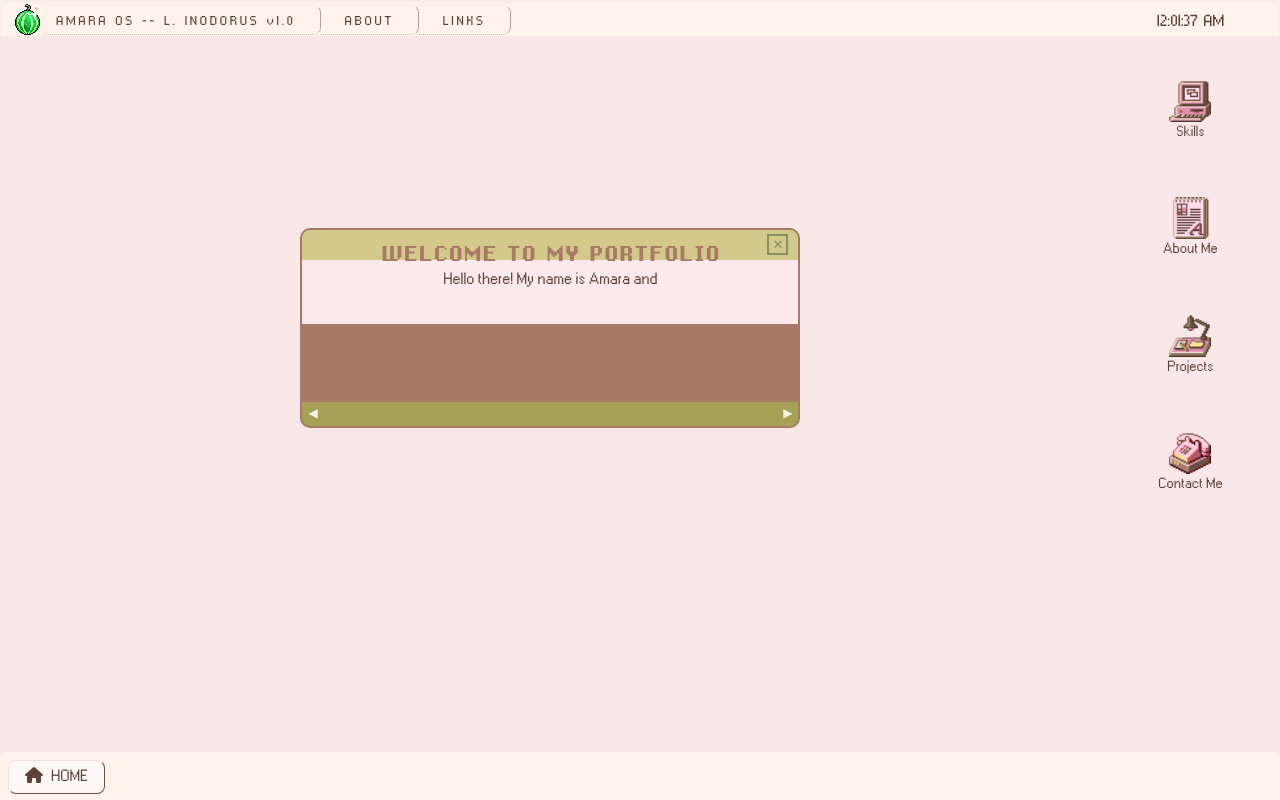
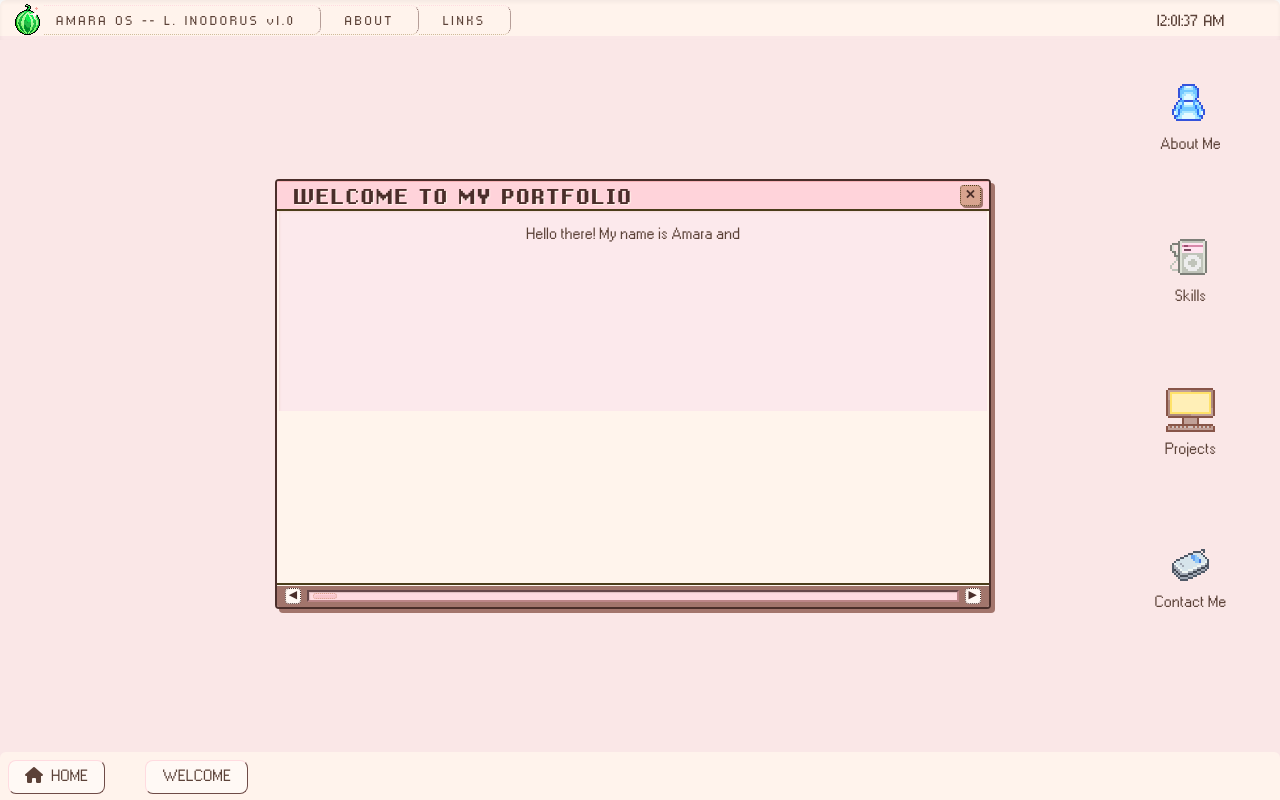
Before and after one commit to codemelonn/portfolio, a website: page src/index.html in a window 1280 px wide. Drawn offline with nearby package versions, Linux system fonts and the light colour scheme; files that its build step writes are made by us from their sources.

Commit message:
amazing updates

```diff
--- a/src/css/styles.css
+++ b/src/css/styles.css
@@ -64,11 +64,18 @@
 @tailwind components;
 @tailwind utilities;
 
-.pane-filler {
-    box-shadow: 4px -4px 6px rgba(0, 0, 0, 0.09);
+.icon-image {
+    image-rendering: pixelated;
+
+    /* to improve user interaction, highlighting text will be disabled here */
+    -ms-user-select: none;
+    -webkit-user-select: none;
+    user-select: none;
 }
 
-
+.left-pane {
+    height: calc(100vh - 36px - 48px);    /* tailwind does not support multi calc inputs */
+}
 
 :root {
     /* Soft Neutrals */
@@ -135,5 +142,4 @@
             var(--sweeter-pink) 50%,
             var(--sweet-pink) 100%
         );
-
 }
--- a/src/css/window.css
+++ b/src/css/window.css
@@ -1,23 +1,33 @@
 /* WINDOW */
 .window {
-    border-radius: 10px;
-    background-color: var(--milk-tea-brown);
-    border: 2px solid var(--milk-tea-brown);
+    border-radius: 0;
+    background-color: var(--vanilla-cream);
+    border: 2px solid var(--cocoa-text);
+    border-radius: 4px;
     overflow: hidden;
-    position: relative;
+    position: absolute;
+    box-shadow: 4px 4px 0 var(--milk-brown);
 }
 
 /* TITLE BAR */
 .title-bar {
-    background-color: var(--sweet-tarts);
-    color: var(--milk-tea-brown);
+    background-color: var(--sweet-pink);
+    color: var(--cocoa-text);
+    text-shadow: 1px 1px 1px var(--vanilla-cream);
     height: 30px;
+    border-bottom: 2px solid var(--cafe-noir);
+    display: flex;
+    align-items: center;
+    position: relative;
+    box-shadow: inset 0 1px 0 var(--shell-pink);
 }
 
 .title-bar-text {
-    /* to improve user interaction, highlighting text will be disabled here */
     font-family: "Block Blueprint", sans-serif;
     font-size: 30px;
+    padding-left: 15px;
+
+    /* to improve user interaction, highlighting text will be disabled here */
     -ms-user-select: none;
     -webkit-user-select: none;
     user-select: none;
@@ -26,49 +36,132 @@
 /* CONTROL BUTTONS */
 .title-bar-controls {
     position: absolute;
-    right: 10px;
+    right: 8px;
     top: 4px;
     display: flex;
-    gap: 2px;
+    gap: 4px;
 }
 
 .title-bar-controls button {
     width: 21px;
     height: 21px;
     font-size: 13px;
-    color: var(--moss-green);
+    color: var(--cocoa-text);
     cursor: pointer;
-    border: 2px solid var(--moss-green);
+    border: 1px dotted var(--cafe-noir);
+    border-radius: 4px;
+    background-color: var(--rose-blush);
+    font-weight: bold;
+    display: flex;
+    align-items: center;
+    justify-content: center;
+    box-shadow: 2px 2px 0 var(--milk-brown);
+
+    -ms-user-select: none;
+    -webkit-user-select: none;
+    user-select: none;
 }
 
 .title-bar-controls button:hover {
+    background-color: var(--mint-dust);
+    color: var(--ink);
+    transform: translate(1px, 1px);
+    box-shadow: 1px 1px 0 var(--milk-brown);
+}
+
+.title-bar-controls button:active {
+    background-color: var(--mint-glint);
+    transform: translate(2px, 2px);
+    box-shadow: none;
 }
 
 /* WINDOW BODY */
 .window-body {
     background-color: var(--whisper-pink);
-    padding: 8px;
+    padding: 12px;
     overflow-y: auto;
-    padding-bottom: 32px;
+    padding-bottom: 36px;
+    min-height: 200px;
+    border-left: 2px solid var(--vanilla-cream);
+    border-right: 2px solid var(--vanilla-cream);
+    box-shadow: inset 1px 1px 2px rgba(215, 164, 143, 0.2);
 }
 
 .window-footer {
-    background-color: var(--melon-rind);
+    background-color: var(--milk-brown);
     color: var(--vanilla-cream);
     height: 24px;
     display: flex;
     align-items: center;
     justify-content: space-between;
-    padding: 0 6px;
-    font-size: 12px;
+    padding: 0 8px;
+    font-size: 11px;
     position: absolute;
     bottom: 0;
     left: 0;
-    width: 100%;
+    right: 0;
     z-index: 1;
+    border-top: 2px solid var(--cafe-noir);
+    font-family: 'Courier New', monospace;
+    font-weight: bold;
+    letter-spacing: 0.5px;
+    box-shadow: inset 0 1px 0 var(--vanilla-cream);
 
     /* to improve user interaction, highlighting text will be disabled here */
     -ms-user-select: none;
     -webkit-user-select: none;
     user-select: none;
 }
+
+.scroll-left, .scroll-right {
+    width: 16px;
+    height: 16px;
+    background-color: var(--vanilla);
+    border: 1px dotted var(--cocoa-text);
+    border-radius: 4px;
+    display: flex;
+    align-items: center;
+    justify-content: center;
+    cursor: pointer;
+    font-size: 10px;
+    color: var(--cocoa-text);
+    font-weight: bold;
+    transition: all 0.1s ease;
+    box-shadow: inset 1px 1px 0 var(--vanilla-cream);
+}
+
+.scroll-left:hover, .scroll-right:hover {
+    background-color: var(--mint-glint);
+    color: var(--ink);
+    transform: translate(1px, 1px);
+    box-shadow: inset 1px 1px 0 var(--moss-green);
+}
+
+.scroll-left:active, .scroll-right:active {
+    background-color: var(--mint-dust);
+    color: var(--ink);
+    box-shadow: inset -1px -1px 0 var(--cafe-noir);
+}
+
+.scroll-bar {
+    flex: 1;
+    height: 12px;
+    margin: 0 6px;
+    background-color: var(--sweeter-pink);
+    border: 2px inset var(--peach-blush);
+    position: relative;
+    box-shadow: inset 1px 1px 1px rgba(94, 71, 61, 0.2);
+}
+
+.scroll-bar::after {
+    content: '';
+    position: absolute;
+    left: 4px;
+    top: 1.5px;
+    width: 24px;
+    height: 6px;
+    background-color: var(--blush-pink);
+    border: 1px dotted var(--rose-blush);
+    border-radius: 4px;
+    box-shadow: inset 1px 1px 0 var(--sweet-pink);
+}
--- a/src/index.html
+++ b/src/index.html
@@ -44,7 +44,7 @@
                             <img
                                 src="/assets/icons/melon_os.png"
                                 alt="melon os image"
-                                class="pl-3"
+                                class="icon-image pl-3"
                             />
                             <p
                                 class="border-r border-r-cocoaBrown border-b border-b-tan border-t border-t-sweeterPink border-dotted rounded-r-lg pr-6 pl-3"
@@ -75,10 +75,10 @@
                 <div class="desktop-container flex flex-row mt-9 h-[calc(100vh-36px)] bg-blushMilk">
                     <!-- left-pane -->
                     <div
-                        class="left-pane w-[86%] flex flex-row justify-center text-center pt-[15%]"
+                        class="left-pane overflow-hidden relative w-[86%] text-center"
                     >
-                        <!-- Welcome Screen -->
-                        <div id="welcome-screen" class="window z-10 w-[500px] h-[200px]">
+                        <!-- WELCOME SCREEN -->
+                        <div id="welcome-screen" class="window z-10 w-[65%] h-[60%] fixed left-[25%] top-[20%]" data-page="welcome">
                             <div class="title-bar">
                                 <div class="title-bar-text">WELCOME TO MY PORTFOLIO</div>
                                 <div class="title-bar-controls">
@@ -119,7 +119,7 @@
                             data-page="about_me"
                         >
                             <div class="title-bar font-blockBlueprint text-2xl">
-                                <div class="title-bar-text "></div>
+                                <div class="title-bar-text"></div>
                                 <div class="title-bar-controls">
                                     <button class="close-window">x</button>
                                 </div>
@@ -169,114 +169,80 @@
                     </div>
 
                     <!-- RIGHT PANE -->
+                    <div class="right-pane w-[14%] flex flex-col justify-start items-center">
 
-                    <div class="right-pane w-[14%] flex flex-col justify-start items-center pt-10">
-                        <!-- begin icon tabs -->
-                        <!-- clickable folders that open windows -->
+                        <!-- BEGIN TAB ICONS -->
+                        <div class="grid grid-cols-1 grid-rows-5 gap-0 w-full h-full">
+
+                            <!-- ABOUT ME ICON -->
+                            <div class="flex flex-col justify-center items-center m-3 mx-9 hover:border-2 border-dashed border-milkTeaBrown">
+                                <img
+                                    src="/assets/icons/blue_person.png"
+                                    alt="about_me"
+                                    class="icon-image w-[60%] peer cursor-pointer z-10 relative"
+                                    onclick="loadhtml('about_me')"
+                                />
+                                <p class="leading-none text-md mt-0">About Me</p>
+                            </div>
 
                             <!-- SKILLS ICON -->
-                        <div
-                            class="group relative mb-[50px] px-2 py-1 w-full flex flex-col items-center justify-center"
-                            data-page="skills"
-                        >
-                            <div
-                                class="absolute inset-0 rounded-sm border border-dotted border-[#a58d7f]/60 bg-[#a58d7f]/10 opacity-0 group-hover:opacity-100 pointer-events-none z-0"
-                            ></div>
-
+                            <div class="flex flex-col justify-center items-center m-3 mx-9 hover:border-2 border-dashed border-milkTeaBrown">
                                 <img
-                                src="/assets/icons/computer.png"
+                                    src="/assets/icons/ipod.png"
                                     alt="flop_drive"
-                                class="w-[60%] max-w-[42px] min-w-[30px] peer cursor-pointer image-pixel object-contain z-10 relative"
+                                    class="icon-image w-[60%] peer cursor-pointer z-10 relative"
                                     onclick="loadhtml('skills')"
                                 />
-                            <p
-                                class="mt-[3px] text-[0.85rem] sm:text-[0.9rem] z-10 relative peer-hover:text-milkTeaBrown peer-hover:underline peer-hover:drop-shadow-md"
-                                style="line-height: 1"
-                            >
-                                Skills
-                            </p>
-                        </div>
-
-                        <!-- ABOUT ME ICON -->
-                        <div
-                            class="group relative mb-[50px] px-2 py-1 w-full flex flex-col items-center justify-center"
-                            data-page="about_me"
-                        >
-                            <div
-                                class="absolute inset-0 rounded-sm border border-dotted border-[#a58d7f]/60 bg-[#a58d7f]/10 opacity-0 group-hover:opacity-100 pointer-events-none z-0"
-                            ></div>
-                            <img
-                                src="/assets/icons/text_file.png"
-                                alt="about_me"
-                                class="w-[60%] max-w-[42px] min-w-[30px] peer cursor-pointer image-pixel object-contain z-10 relative"
-                                onclick="loadhtml('about_me')"
-                            />
-                            <p
-                                class="mt-[3px] text-[0.85rem] sm:text-[0.9rem] z-10 relative peer-hover:text-milkTeaBrown peer-hover:underline peer-hover:drop-shadow-md"
-                                style="line-height: 1"
-                            >
-                                About Me
-                            </p>
+                                <p class="leading-none text-md mt-0">Skills</p>
                             </div>
 
                             <!-- PROJECTS ICON -->
-                        <div
-                            class="group relative mb-[50px] px-2 py-1 w-full flex flex-col items-center justify-center"
-                            data-page="projects"
-                            data-title="PROJECTS"
-                        >
-                            <div
-                                class="absolute inset-0 rounded-sm border border-dotted border-[#a58d7f]/60 bg-[#a58d7f]/10 opacity-0 group-hover:opacity-100 pointer-events-none z-0"
-                            ></div>
+                            <div class="flex flex-col justify-center items-center m-3 mx-9 hover:border-2 border-dashed border-milkTeaBrown">
                                 <img
-                                src="/assets/icons/projects.png"
+                                    src="/assets/icons/proj_computer.png"
                                     alt="project"
-                                class="w-[60%] max-w-[42px] min-w-[30px] peer cursor-pointer image-pixel object-contain z-10 relative"
+                                    class="icon-image w-[60%] peer cursor-pointer z-10 relative"
                                     onclick="loadhtml('projects')"
                                 />
-                            <p
-                                class="mt-[3px] text-[0.85rem] sm:text-[0.9rem] z-10 relative peer-hover:text-milkTeaBrown peer-hover:underline peer-hover:drop-shadow-md"
-                                style="line-height: 1"
-                            >
-                                Projects
-                            </p>
+                                <p class="leading-none text-md mt-0">Projects</p>
                             </div>
 
                             <!-- CONTACT ME ICON -->
-                        <div
-                            class="group relative mb-[50px] px-2 py-1 w-full flex flex-col items-center justify-center"
-                            data-page="contact_me"
-                            data-title="CONTACT ME"
-                        >
-                            <div
-                                class="absolute inset-0 rounded-sm border border-dotted border-[#a58d7f]/60 bg-[#a58d7f]/10 opacity-0 group-hover:opacity-100 pointer-events-none z-0"
-                            ></div>
+                            <div class="flex flex-col justify-center items-center m-3 mx-9 hover:border-2 border-dashed border-milkTeaBrown">
                                 <img
-                                src="/assets/icons/contact_me.png"
+                                    src="/assets/icons/closed_phone.png"
                                     alt="contact_me"
-                                class="w-[60%] max-w-[42px] min-w-[30px] peer cursor-pointer image-pixel object-contain z-10 relative"
+                                    class="icon-image w-[60%] peer cursor-pointer z-10 relative"
                                     onclick="loadhtml('contact_me')"
                                 />
-                            <p
-                                class="mt-[3px] text-[0.85rem] sm:text-[0.9rem] z-10 relative peer-hover:text-milkTeaBrown peer-hover:underline peer-hover:drop-shadow-md"
-                                style="line-height: 1"
-                            >
-                                Contact Me
-                            </p>
+                                <p class="leading-none text-md mt-0">Contact Me</p>
                             </div>
+
+                            <!-- EVENTUAL TRASH BIN -->
+                            <div></div>
                         </div>
                     </div>
 
                 <!-- FOOTER TO EMULATE START NAV -->
                 <div
-                    class="fixed bottom-0 bg-vanillaCream z-10 w-full h-12 rounded-t-md border-t-[rgba(0, 0, 0, 0.3)]"
+                    class="footer fixed bottom-0 bg-vanillaCream z-10 w-full h-12 rounded-t-md border-t-[rgba(0, 0, 0, 0.3)]"
                 >
                     <div class="flex flex-row p-2">
                         <div
-                            class="flex flex-row gap-2 bg-vanilla cursor-pointer border py-1 px-4 border-r-cocoaBrown border-b-cocoaBrown border-t-sweeterPink border-l-sweeterPink border-solid rounded-lg"
+                            class="flex flex-row gap-2 bg-vanilla cursor-pointer border py-1 px-4 mr-10 border-r-cocoaBrown border-b-cocoaBrown border-t-sweeterPink border-l-sweeterPink border-solid rounded-lg"
                         >
                             <i class="fa-solid fa-home pt-[2px]"></i>
                             <p>HOME</p>
+                        </div>
+
+                        <div class="flex flex-row gap-2">
+
+
+                            <div class="footer-elem bg-vanilla cursor-pointer border py-1 px-4 border-r-cocoaBrown border-b-cocoaBrown border-t-sweeterPink border-l-sweeterPink border-solid rounded-lg">WELCOME</div>
+                            <div class="footer-elem hidden bg-vanilla cursor-pointer border py-1 px-4 border-r-cocoaBrown border-b-cocoaBrown border-t-sweeterPink border-l-sweeterPink border-solid rounded-lg">ABOUT ME</div>
+                            <div class="footer-elem hidden bg-vanilla cursor-pointer border py-1 px-4 border-r-cocoaBrown border-b-cocoaBrown border-t-sweeterPink border-l-sweeterPink border-solid rounded-lg">SKILLS</div>
+                            <div class="footer-elem hidden bg-vanilla cursor-pointer border py-1 px-4 border-r-cocoaBrown border-b-cocoaBrown border-t-sweeterPink border-l-sweeterPink border-solid rounded-lg">PROJECTS</div>
+                            <div class="footer-elem hidden bg-vanilla cursor-pointer border py-1 px-4 border-r-cocoaBrown border-b-cocoaBrown border-t-sweeterPink border-l-sweeterPink border-solid rounded-lg">CONTACT ME</div>
                         </div>
                     </div>
                 </div>
--- a/src/js/window_func.js
+++ b/src/js/window_func.js
@@ -6,6 +6,13 @@ const position = { x: 100, y: 100 };
 interact(".window").draggable({
     // only start dragging when pointer is down on the title bar
     allowFrom: ".title-bar",
+    modifiers: [
+        interact.modifiers.restrictRect({
+            restriction: document.querySelector(".left-pane"), // limit to desktop container
+            endOnly: false, // live restriction
+            elementRect: { top: 0, left: 0, bottom: 1, right: 1 },
+        }),
+    ],
     listeners: {
         move(event) {
             const target = event.target;
@@ -19,18 +26,28 @@ interact(".window").draggable({
     },
 });
 
-// screen closing
+// screen closing || footer visibility
 
-document.querySelectorAll(".close-window").forEach(btn => {
+document.querySelectorAll(".close-window").forEach((btn) => {
+
     btn.addEventListener("click", function (e) {
-        console.log("Close Window Button Clicked");
 
-        // parent window
+        // parent window || footer elements || name of page
         const windowDiv = e.target.closest(".window");
+        const footerElem = document.querySelectorAll(".footer-elem");
+        pageName = windowDiv.dataset.page.toUpperCase().replace("_", " ");
 
         if (windowDiv) {
+            // hide window
             windowDiv.classList.add("hidden");
-            console.log("closed:", windowDiv.dataset.page);
+
+            // hide footer
+            footerElem.forEach((footerElem) => {
+                if (pageName == footerElem.textContent) {
+                    footerElem.classList.add("hidden");
+                }
+            });
+
         } else {
             console.warn("No parent window found");
         }
@@ -42,7 +59,6 @@ document.querySelectorAll(".close-window").forEach(btn => {
 let zIndexCounter = 100;
 
 async function loadhtml(name) {
-
     const container = document.querySelector(`.window[data-page="${name}"]`);
     const body = container?.querySelector(".window-body");
     const title = container?.querySelector(".title-bar-text");
@@ -51,15 +67,24 @@ async function loadhtml(name) {
         console.error(`Missing target for ${name}`);
         return;
     }
-    // Show the window
+
+    // Show the window || bring to front || update title bar
     container.classList.remove("hidden");
+    container.style.zIndex = ++zIndexCounter;
+    title.textContent = name.replace("_", " ").toUpperCase();
 
-    // Bring to front
-    container.style.zIndex = ++zIndexCounter;
+    // gets all footer elements
+    const footerElem = document.querySelectorAll(".footer-elem");
 
+    footerElem.forEach((footerElem) => {
+        // updated name to match footerElem
+        name = name.toUpperCase().replace("_", " ");
 
-    // Optional: update title bar
-    title.textContent = name.replace("_", " ").toUpperCase();
+        if (name == footerElem.textContent && !container.classList.contains("hidden")) {
+            footerElem.classList.remove("hidden");
+            console.log();
+        }
+    });
 
     // Load page content
     try {
```
Also changed, not shown: assets/icons/blue_person.png (added), assets/icons/closed_phone.png (added), assets/icons/ipod.png (added), assets/icons/open_phone.png (added), assets/icons/proj_computer.png (added). Lines whose indentation alone changed are shown as unchanged.
